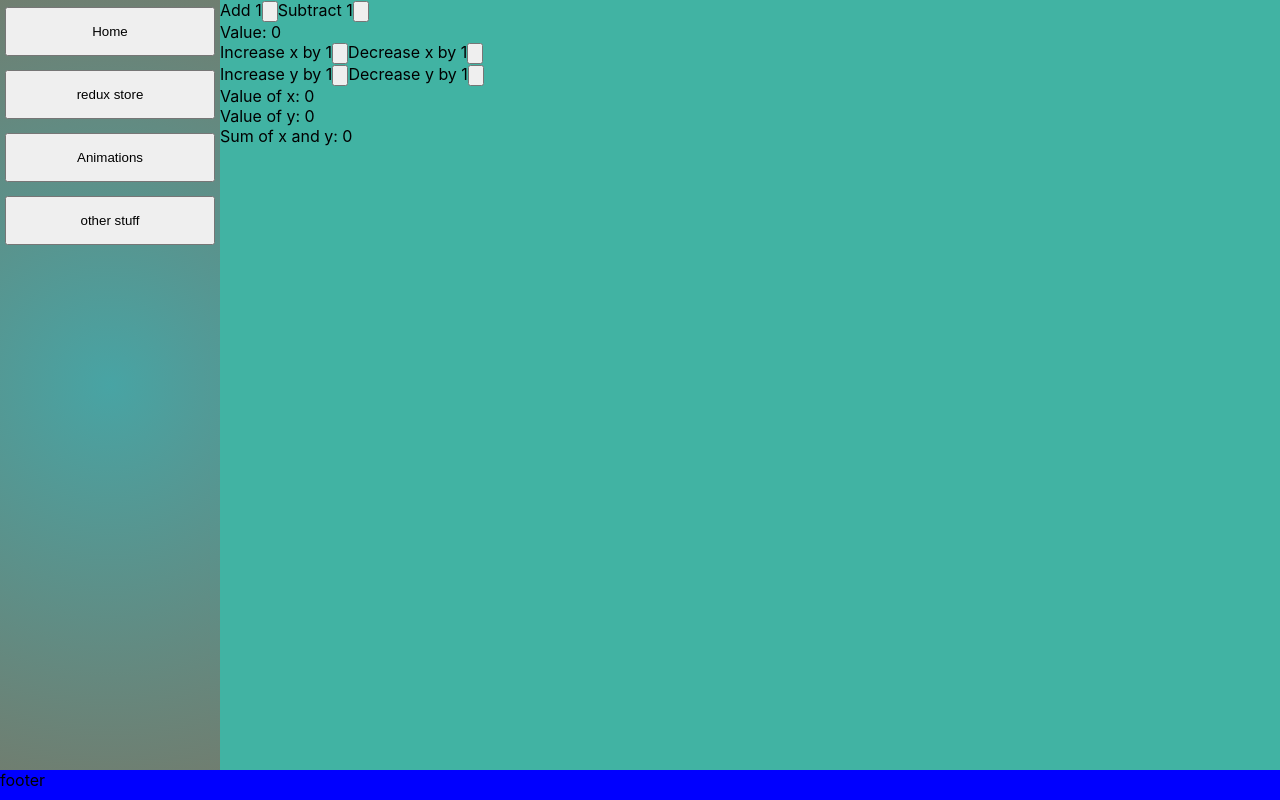
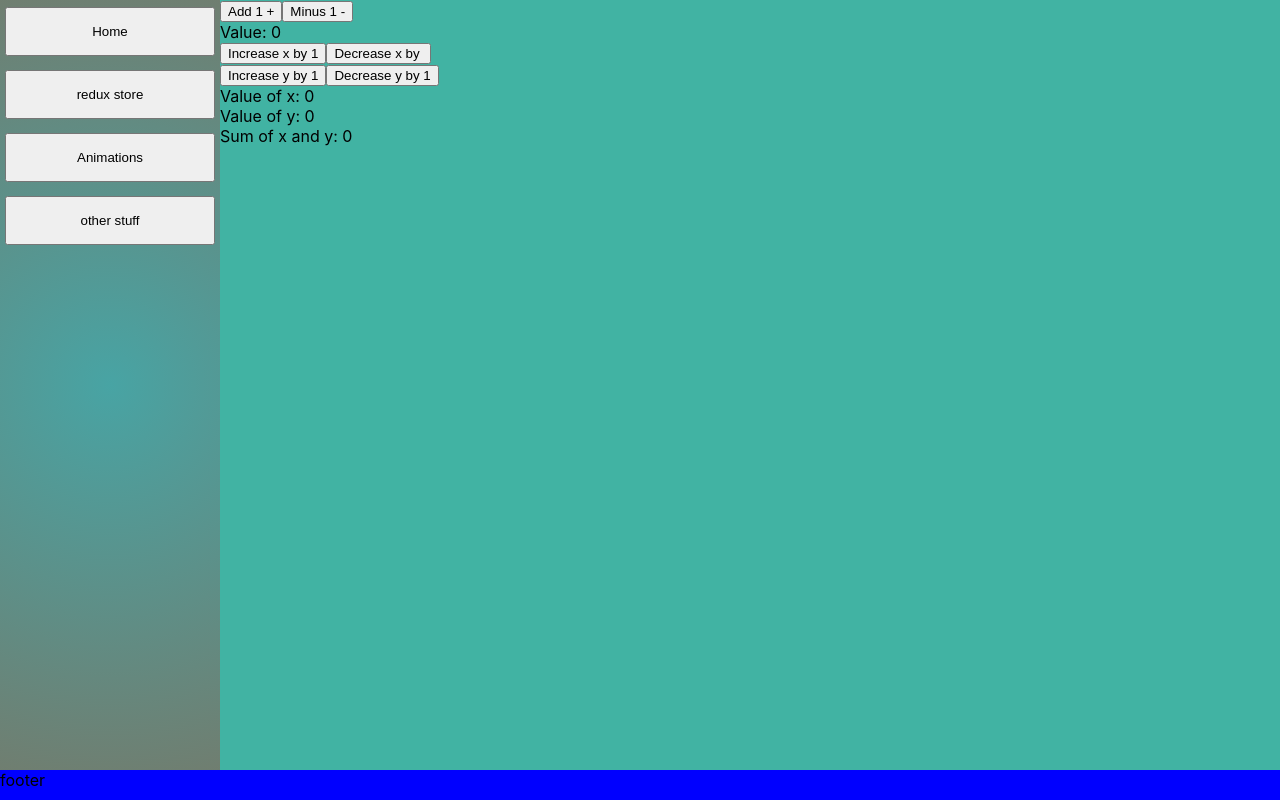
Before and after one commit to dancrump1/project1-2021, a React (Create React App) app: page / in a window 1280 px wide. Both pictures are taken after a click on the button "redux store". Built offline with nearby package versions, Linux system fonts and the light colour scheme.

Commit message:
Move label inside of buttons

```diff
--- a/src/ReduxDemonstration.js
+++ b/src/ReduxDemonstration.js
@@ -21,57 +21,42 @@ function ReduxDemonstration() {
 
   return (
     <div>
-      <label for="add">Add 1</label>
       <input
         type="button"
         id="add"
-        name="add"
-        label="+"
+        value="Add 1 +"
         onClick={() => dispatch(add())}
       />
-      <label for="add">Subtract 1</label>
       <input
         type="button"
         id="minus"
-        name="minus"
+        value="Minus 1 -"
         onClick={() => dispatch(minus())}
       />
       <div>Value: {reduxValue}</div>
 
       <section>
         <div>
-          <label for="totalXUp">Increase x by 1</label>
           <input
             type="button"
-            id="totalXUp"
-            name="totalXUp"
-            label="+"
+            value="Increase x by 1"
             onClick={() => dispatch(increaseX())}
           />
-          <label for="totalXDown">Decrease x by 1</label>
           <input
             type="button"
-            id="totalXDown"
-            name="totalXDown"
-            label="-"
+            value="Decrease x by "
             onClick={() => dispatch(decreaseX())}
           />
         </div>
         <div>
-          <label for="totalYUp">Increase y by 1</label>
           <input
             type="button"
-            id="totalYUp"
-            name="totalYUp"
-            label="+"
+            value="Increase y by 1"
             onClick={() => dispatch(increaseY())}
           />
-          <label for="totalYDown">Decrease y by 1</label>
           <input
             type="button"
-            id="totalYDown"
-            name="totalYDown"
-            label="-"
+            value="Decrease y by 1"
             onClick={() => dispatch(decreaseY())}
           />
         </div>
```
